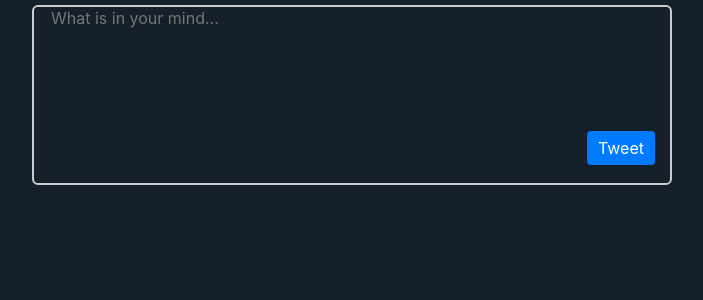
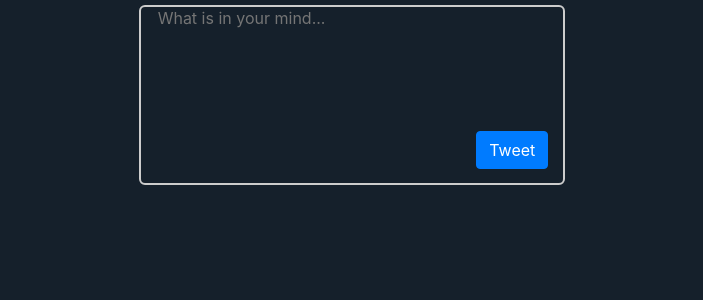
Before and after one commit to Ghidon/React_mini_Blogger, a React (Create React App) app: page / in a window 1280 px wide. Shown: the top 300 px of the page, without its empty margins (288-991 px from the left). Built offline with nearby package versions, Linux system fonts and the light colour scheme.

Commit message:
Button disabled on 140 characters

```diff
--- a/src/App.js
+++ b/src/App.js
@@ -1,6 +1,7 @@
 import React from "react";
 import "./App.css";
 import MessageBox from "./components/messagebox";
+import Tweets from "./components/tweets";
 
 class Blogger extends React.Component {
   constructor(props) {
@@ -13,7 +14,6 @@
   }
 
   updateState = (text) => {
-    console.log("receiving text", text);
     let { tweets } = this.state;
     tweets.push(text);
     this.setState({
@@ -22,7 +22,6 @@
   };
 
   render() {
-    console.log(this.state.tweets);
     const { text } = this.state;
     return (
       <div className="mainApp">
--- a/src/components/messagebox.css
+++ b/src/components/messagebox.css
@@ -32,13 +32,9 @@
 }
 
 .messageBoxButton {
-  width: 68px;
-  height: 34px;
-  background: #007bff;
-  border-radius: 4px;
   float: right;
-  border: none;
-  color: white;
-  font-size: 16px;
-  line-height: 19px;
 }
+
+.disabled {
+  opacity: 65;
+}
--- a/src/components/messagebox.jsx
+++ b/src/components/messagebox.jsx
@@ -6,6 +6,7 @@
     super(props);
     this.state = {
       textValue: "",
+      buttonOff: false,
     };
     this.handleChange = this.handleChange.bind(this);
     this.submitToParent = this.submitToParent.bind(this);
@@ -13,26 +14,50 @@
 
   handleChange = (event) => {
     this.setState({ textValue: event.target.value });
+    let length = event.target.value.length;
+    if (length === 140) {
+      this.setState({ buttonOff: true });
+    } else {
+      this.setState({ buttonOff: false });
+    }
   };
 
   submitToParent = () => {
     let { callbackFC } = this.props;
     callbackFC(this.state.textValue);
     this.setState({ textValue: "" });
+    this.setState({ buttonOff: false });
   };
 
   render() {
+    const buttonOff = this.state.buttonOff;
+    let button;
+    if (buttonOff) {
+      button = (
+        <button
+          className="btn btn-primary messageBoxButton disabled"
+          disabled
+          onClick={this.submitToParent}
+        >
+          Tweet
+        </button>
+      );
+    } else {
+      button = (
+        <button
+          className="btn btn-primary messageBoxButton "
+          onClick={this.submitToParent}
+        >
+          Tweet
+        </button>
+      );
+    }
+
     return (
       <div className="container-fluid">
         <div className="row">
-          <div className="col-6 offset-3 messageBox">
-            {/* <form> */}
-            {/* <input
-              type="text"
-              onChange={(event) => props.onFormSubmit(event.target.name)}
-            /> */}
+          <div className="col-4 offset-4 messageBox">
             <textarea
-              // onSubmit={(event) => this.props.onFormSubmit(event.target.value)}
               value={this.state.textValue}
               onChange={this.handleChange}
               className="inputBox"
@@ -43,10 +68,26 @@
               maxLength="140"
               placeholder="What is in your mind..."
             ></textarea>
-            <button className="messageBoxButton" onClick={this.submitToParent}>
-              Tweet
-            </button>
-            {/* </form> */}
+            {button}
+            {/*
+            {
+              <button
+                className="messageBoxButton"
+                disabled
+                onClick={this.submitToParent}
+              >
+                Tweet
+              </button>
+            }
+            else
+            {
+              <button
+                className="messageBoxButton"
+                onClick={this.submitToParent}
+              >
+                Tweet
+              </button>
+            } */}
           </div>
         </div>
       </div>
--- /dev/null
+++ b/src/components/tweets.jsx
@@ -0,0 +1,7 @@
+import React from "react";
+
+function Tweets() {
+  return <div></div>;
+}
+
+export default Tweets;
```
Also changed, not shown: src/components/savedmessages.jsx (deleted, +0 -7 lines).
